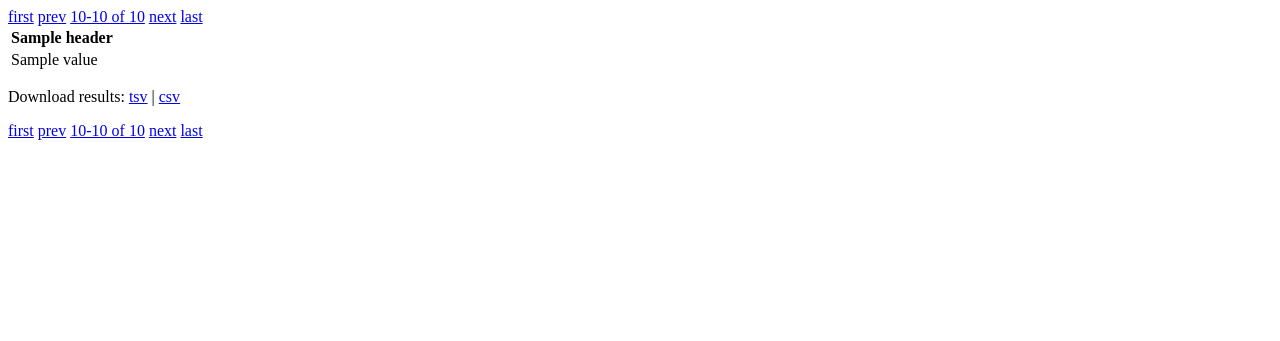
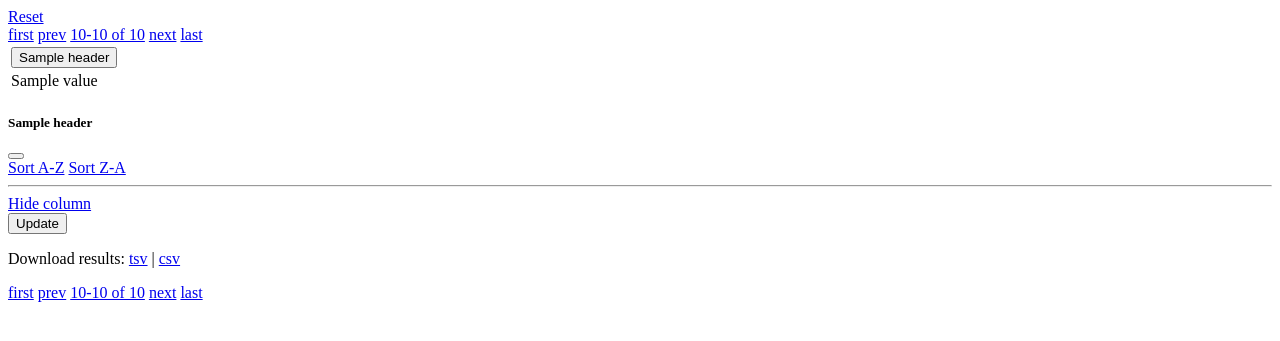
Before and after one commit to ontodev/sprocket, a Flask app: template sprocket/templates/horizontal.html in a window 1280 px wide. Shown: the top 341 px of the page. Run offline with Flask 2, Linux system fonts and the light colour scheme; the template is opened without the code that fills it: most values are stand-ins (such as "Sample title", 1, 10 or a date in 2020); parts of the project's set-up code (start-up, migrations or seed data) failed here and were passed over; some libraries are stand-ins or nearby versions.

Commit message:
Rework query options

```diff
--- a/sprocket/render.py
+++ b/sprocket/render.py
@@ -144,7 +144,7 @@ def render_database_table(
         try:
             order_by = []
             for ob in parse_order_by(order):
-                s = [f"{ob['key']}"]
+                s = [f'"{ob["key"]}"']
                 if ob["order"]:
                     s.append(ob["order"].upper())
                 if ob["nulls"]:
--- a/sprocket/templates/base.html
+++ b/sprocket/templates/base.html
@@ -92,7 +92,7 @@
 		 */
 		// Remove the message from the value of the cell
 		var value = document.getElementById(`value${rowNum}-${cellNum}`);
-		value.innerText = value.innerText.replace(`\n${msg}`, "");
+		value.innerText = value.innerText.replace(msg.replace("<br>", "\n"), "").trim();
 
 		// Add tooltip
 		var td = document.getElementById(`td${rowNum}-${cellNum}`);
@@ -134,6 +134,19 @@
 		btn.innerHTML = '<i class="bi-dash"></i>';
 	}
 
+	function hide(col) {
+		var url = new URL(window.location.href);
+		var curSelectStr = url.searchParams.get("select");
+		if (curSelectStr) {
+			var select = curSelectStr.split(",");
+		} else {
+			select = headers;
+		}
+		select = select.filter(e => e !== col);
+		url.searchParams.set("select", select.join(","));
+		window.location.href = url;
+	}
+
 	function jump(curOffset) {
 		var newOffset = prompt("Jump to row", curOffset);
 		if (newOffset) {
@@ -151,51 +164,24 @@
 		window.location.href = url;
 	}
 
-	function sort(col) {
+	function sort(col, direction) {
 		/**
 		 * Sort query results. The actual sorting is done server-side,
 		 * but this bit of script creates the correct query parameters.
 		 */
-		// Get current parameters
-		var qString = window.location.search;
-		var params = new URLSearchParams(qString);
-		var newParams = [];
+		var url = new URL(window.location.href);
+		var curOrder = url.searchParams.get("order");
 		var newOrder = [];
-		var sortOrder = null;
-		// Add all current params to new params, only add order keys that are not col
-		for (var entry of params.entries()) {
-			if (entry[0] !== "order") {
-				newParams.push(`${entry[0]}=${entry[1]}`);
-			} else {
-				for (var ord of entry[1].split(",")) {
-					if (!ord.startsWith(col + ".") && ord !== col) {
-						newOrder.push(ord);
-					} else if (ord == col) {
-						sortOrder = "asc";
-					} else {
-						sortOrder = ord.split(".")[1];
-					}
+		if (curOrder !== null) {
+			for (var ord of curOrder.split(",")) {
+				if (!ord.startsWith(col + ".") && ord !== col) {
+					newOrder.push(ord);
 				}
 			}
 		}
-
-		if (sortOrder === "asc") {
-			// Currently ascending, sort descending
-			newOrder.push(col + ".desc");
-		} else if (sortOrder == null) {
-			// Not currently sorted, sort ascending
-			newOrder.push(col);
-		}
-
-		// Redirect to new URL
-		if (newOrder.length > 0) {
-			newParams.push("order=" + newOrder.join(","));
-		}
-		if (newParams.length > 0) {
-			window.location.href = "?" + newParams.join("&");
-		} else {
-			window.location.href = window.location.href.split("?")[0];
-		}
+		newOrder.push(`${col}.${direction}`);
+		url.searchParams.set("order", newOrder.join(","));
+		window.location.href = url;
 	}
 
 	function submitQueryForm(headers, hidden) {
--- a/sprocket/templates/horizontal.html
+++ b/sprocket/templates/horizontal.html
@@ -2,6 +2,9 @@
 {% block subcontent %}
 
 <div class="row justify-content-end px-0 py-2">
+	<div class="col-auto">
+		<a class="btn btn-outline-primary" href="javascript:reset()">Reset</a>
+	</div>
 	<!-- Pagniation -->
 	<div class="col-auto px-0">
 		{% if rows %}
@@ -38,23 +41,8 @@
 		<tr>
 			{% if include_expand %} <th/> {% endif %}
 			{% for th in headers %}
-			<th>
-				<div class="row justify-content-between">
-					<div class="col-auto gy-1">{{ th }}</div>
-					<div class="col-auto">
-						<div class="dropdown">
-							<a class="btn" type="button" id="{{ th }}Sort" href="javascript:sort('{{ th }}')">
-								{% if th in sort_asc %}
-								<i class="bi-arrow-up"></i>
-								{% elif th in sort_desc %}
-								<i class="bi-arrow-down"></i>
-								{% else %}
-								<i class="bi-arrow-down-up"></i>
-								{% endif %}
-							</a>
-						</div>
-					</div>
-				</div>
+			<th class="px-0">
+				<button type="button" class="btn btn-link fw-bold" style="text-decoration: none;" data-bs-toggle="modal" data-bs-target="#{{ th | replace(' ', '_') }}Modal">{{ th }}</button>
 			</th>
 			{% endfor %}
 		</tr>
@@ -111,4 +99,32 @@
 	</tbody>
 </table>
 
+{% for th in headers %}
+<div class="modal fade" id="{{ th | replace(' ', '_') }}Modal" tabindex="-1">
+	<div class="modal-dialog">
+		<div class="modal-content">
+			<div class="modal-header">
+				<h5 class="modal-title">{{ th }}</h5>
+				<button type="button" class="btn-close" data-bs-dismiss="modal" aria-label="Close"></button>
+			</div>
+			<div class="modal-body">
+				<div class="row justify-content-center">
+					<div class="btn-group">
+						<a href="javascript:sort('{{ th }}', 'asc')" class="btn btn-outline-primary">Sort A-Z</a>
+						<a href="javascript:sort('{{ th }}', 'desc')" class="btn btn-outline-primary">Sort Z-A</a>
+					</div>
+				</div>
+				<hr/>
+				<div class="row">
+					<a href="javascript:hide('{{ th }}')"><i class="bi-eye-slash"></i> Hide column</a>
+				</div>
+			</div>
+			<div class="modal-footer">
+        		<button type="button" class="btn btn-sm btn-primary">Update</button>
+			</div>
+		</div>
+	</div>
+</div>
+{% endfor %}
+
 {% endblock %}
```
